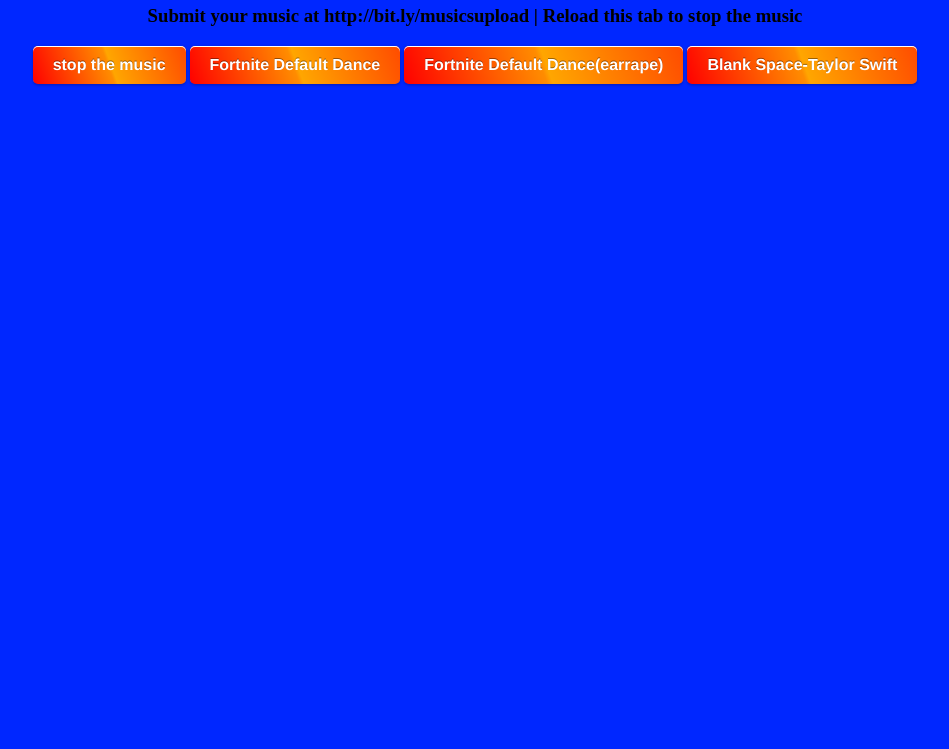
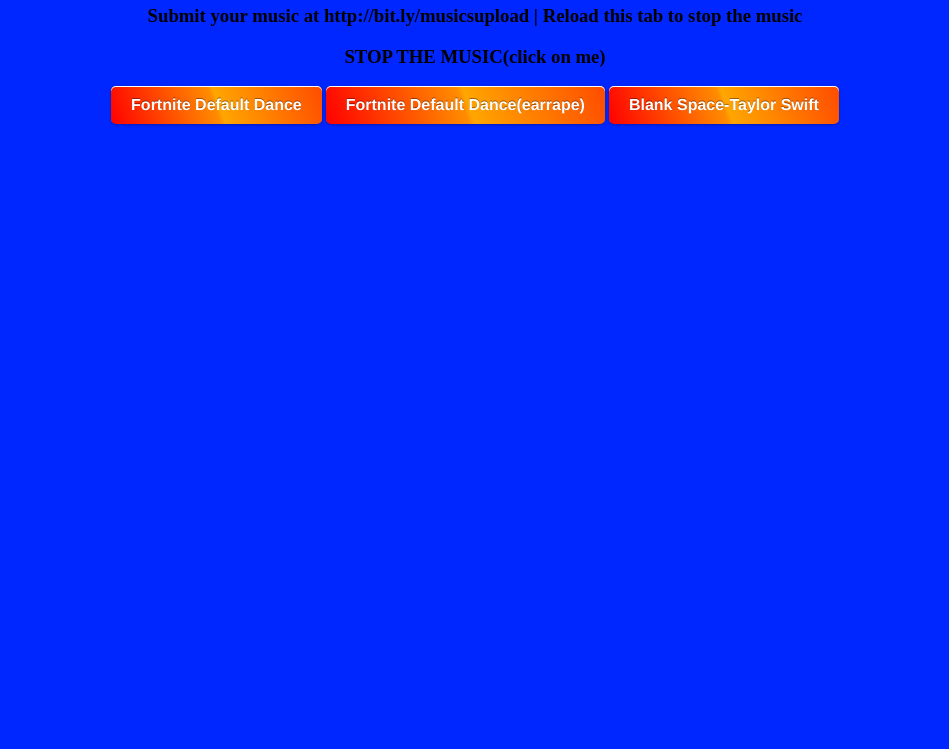
Before and after one commit to absolute-music/absolute-music.github.io, a plain HTML site: page index.html in a window 1280 px wide. Shown: the part 51-800 px from the top of the page, without its empty margins (165-1114 px from the left). Drawn offline with Linux system fonts and the light colour scheme.

Commit message:
Update index.html

```diff
--- a/index.html
+++ b/index.html
@@ -53,11 +53,7 @@
 <center>
 <h2 style="font-family: sans-serif;">Absolute Music</h2>
 <h3>Submit your music at http://bit.ly/musicsupload | Reload this tab to stop the music</h3>
-
-
-  <div class="button" href="http://music.absolutedevelopment.xyz">
-  stop the music
-  </div>
+<h3 href="http://music.absolutedevelopment.xyz">STOP THE MUSIC(click on me)</h3>
 
   <audio id="fortnited" src="sounds/Fortnite default dance sound.mp3"></audio>
   <div class="button" onclick="document.getElementById('fortnited').play()">
```
